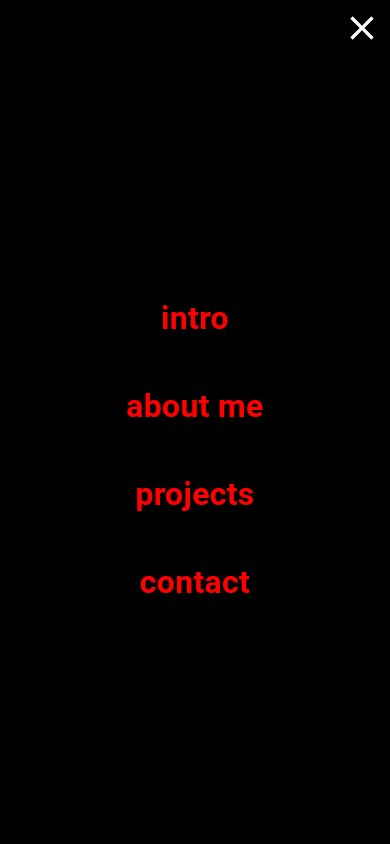
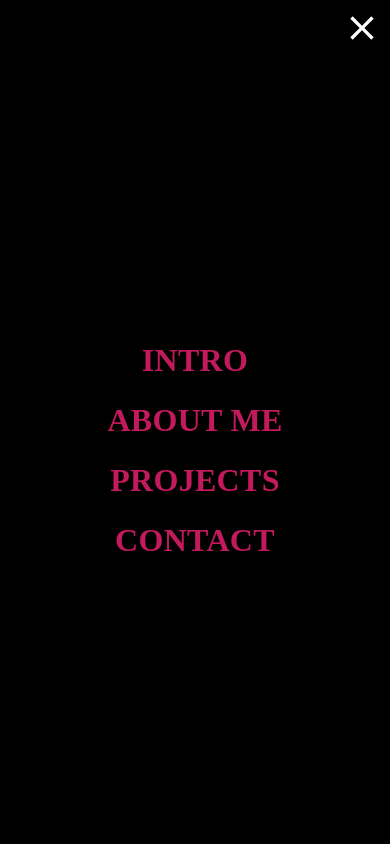
Before and after one commit to cbalsemao/cv-project, a React (Vite) app: page / in a window 390 px wide. Both pictures are taken after a click on the button 366 px from the left and 28 px from the top of the page. Shown: the top 844 px of the page. Built offline with nearby package versions, Linux system fonts and the light colour scheme.

Commit message:
chore: MobieleMenu styles added

```diff
--- a/src/components/navbar/MobileMenu.tsx
+++ b/src/components/navbar/MobileMenu.tsx
@@ -5,18 +5,73 @@ import {
   List,
   ListItem,
   ListItemText,
+  styled,
 } from '@mui/material';
 import MenuIcon from '@mui/icons-material/Menu';
 import CloseIcon from '@mui/icons-material/Close';
-import Grid from '@mui/material/Grid2';
 import { formattedId, PAGES_NAMES } from '../../utils/utils';
-import { palette } from '../../utils/styleguide';
+import { palette, theme } from '../../utils/styleguide';
+import { SmallMenuProps } from '../../utils/types';
 
-type SmallMenuProps = {
-  handleDrawerToggle: () => void;
-  drawerOpen: boolean;
-  handleScroll: (sectionId: string) => void;
-};
+const StyledDrawer = styled(Drawer)({
+  zIndex: 6000,
+  '& .MuiDrawer-paper': {
+    height: '100%',
+    position: 'relative',
+    backgroundColor: palette.black,
+  },
+});
+
+const ListStyled = styled(List)({
+  fontWeight: 'bold',
+  '& .MuiListItem-root': {
+    display: 'flex',
+    justifyContent: 'center',
+    alignItems: 'center',
+    cursor: 'pointer',
+    padding: 2,
+  },
+  '& .MuiListItemText-root .MuiTypography-root': {
+    fontSize: '2rem',
+    textAlign: 'center',
+  },
+});
+
+const ListItemStyled = styled(ListItem)({
+  display: 'flex',
+  flexDirection: 'column',
+  color: palette.darkPink,
+  fontFamily: theme.typography.fontFamily,
+  textTransform: 'uppercase',
+  '&:hover': {
+    color: palette.purple,
+  },
+  '& .MuiListItemText-root .MuiTypography-root': {
+    fontWeight: 'bold',
+    fontFamily: theme.typography.fontFamily,
+  },
+});
+
+const BoxIconStyled = styled(Box)({
+  display: 'flex',
+  justifyContent: 'flex-end',
+  width: '100%',
+});
+
+const BoxListStyled = styled(Box)({
+  display: 'flex',
+  justifyContent: 'center',
+  alignItems: 'center',
+  height: '100%',
+  zIndex: 7000,
+});
+
+const IconButtonStyled = styled(IconButton)({
+  transition: 'transform 0.3s',
+  '&:hover': {
+    transform: 'rotate(180deg)',
+  },
+});
 
 export const MobileMenu = ({
   handleDrawerToggle,
@@ -30,109 +85,38 @@ export const MobileMenu = ({
 
   return (
     <>
-      <IconButton
-        size="large"
-        onClick={handleDrawerToggle}
-        sx={{ color: palette.darkWhite }}
-      >
+      <IconButton onClick={handleDrawerToggle} sx={{ color: palette.darkPink }}>
         <MenuIcon />
       </IconButton>
-      <Drawer
+      <StyledDrawer
         anchor="top"
         open={drawerOpen}
         onClose={handleDrawerToggle}
-        sx={{
-          zIndex: 6000,
-          '& .MuiDrawer-paper': {
-            height: '100%',
-            position: 'relative',
-            backgroundColor: palette.black,
-          },
-        }}
         transitionDuration={{
           enter: 500,
           exit: 500,
         }}
       >
-        <Box
-          sx={{
-            display: 'flex',
-            justifyContent: 'flex-end',
-            width: '100%',
-          }}
-        >
-          <IconButton onClick={handleDrawerToggle} color="inherit">
+        <BoxIconStyled>
+          <IconButtonStyled onClick={handleDrawerToggle}>
             <CloseIcon sx={{ fontSize: 40, color: 'white' }} />
-          </IconButton>
-        </Box>
-        <Box
-          sx={{
-            display: 'flex',
-            justifyContent: 'center',
-            alignItems: 'center',
-            height: '100%',
-            zIndex: 7000,
-          }}
-        >
-          <List
-            sx={{
-              '& .MuiListItem-root': {
-                display: 'flex',
-                justifyContent: 'center',
-                alignItems: 'center',
-                cursor: 'pointer',
-                padding: 2,
-              },
-              '& .MuiListItemText-root .MuiTypography-root': {
-                fontSize: '2rem',
-                textAlign: 'center',
-                fontWeight: 200,
-              },
-            }}
-          >
+          </IconButtonStyled>
+        </BoxIconStyled>
+        <BoxListStyled>
+          <ListStyled>
             {PAGES_NAMES.map((page) => {
               return (
-                <ListItem
-                  component="li"
+                <ListItemStyled
                   key={page}
                   onClick={() => onNavItemHandler(page)}
-                  sx={{
-                    display: 'flex',
-                    flexDirection: 'column',
-                    color: 'red',
-                    textTransform: 'lowercase',
-                    '&:hover': {
-                      color: 'red',
-                    },
-                    '& .MuiListItemText-root .MuiTypography-root': {
-                      fontWeight: 'bold',
-                    },
-                  }}
                 >
                   <ListItemText primary={page} />
-                </ListItem>
+                </ListItemStyled>
               );
             })}
-
-            <Grid
-              container
-              direction="row"
-              justifyContent="center"
-              alignItems="center"
-            ></Grid>
-          </List>
-        </Box>
-        <Box
-          sx={{
-            bottom: 200,
-            left: 0,
-            right: 0,
-            display: 'flex',
-            justifyContent: 'center',
-            alignItems: 'center',
-          }}
-        ></Box>
-      </Drawer>
+          </ListStyled>
+        </BoxListStyled>
+      </StyledDrawer>
     </>
   );
 };
--- a/src/utils/types.ts
+++ b/src/utils/types.ts
@@ -1 +1,7 @@
 export type HomePageScrollSections = 'about' | 'contact';
+
+export type SmallMenuProps = {
+  handleDrawerToggle: () => void;
+  drawerOpen: boolean;
+  handleScroll: (sectionId: string) => void;
+};
```
